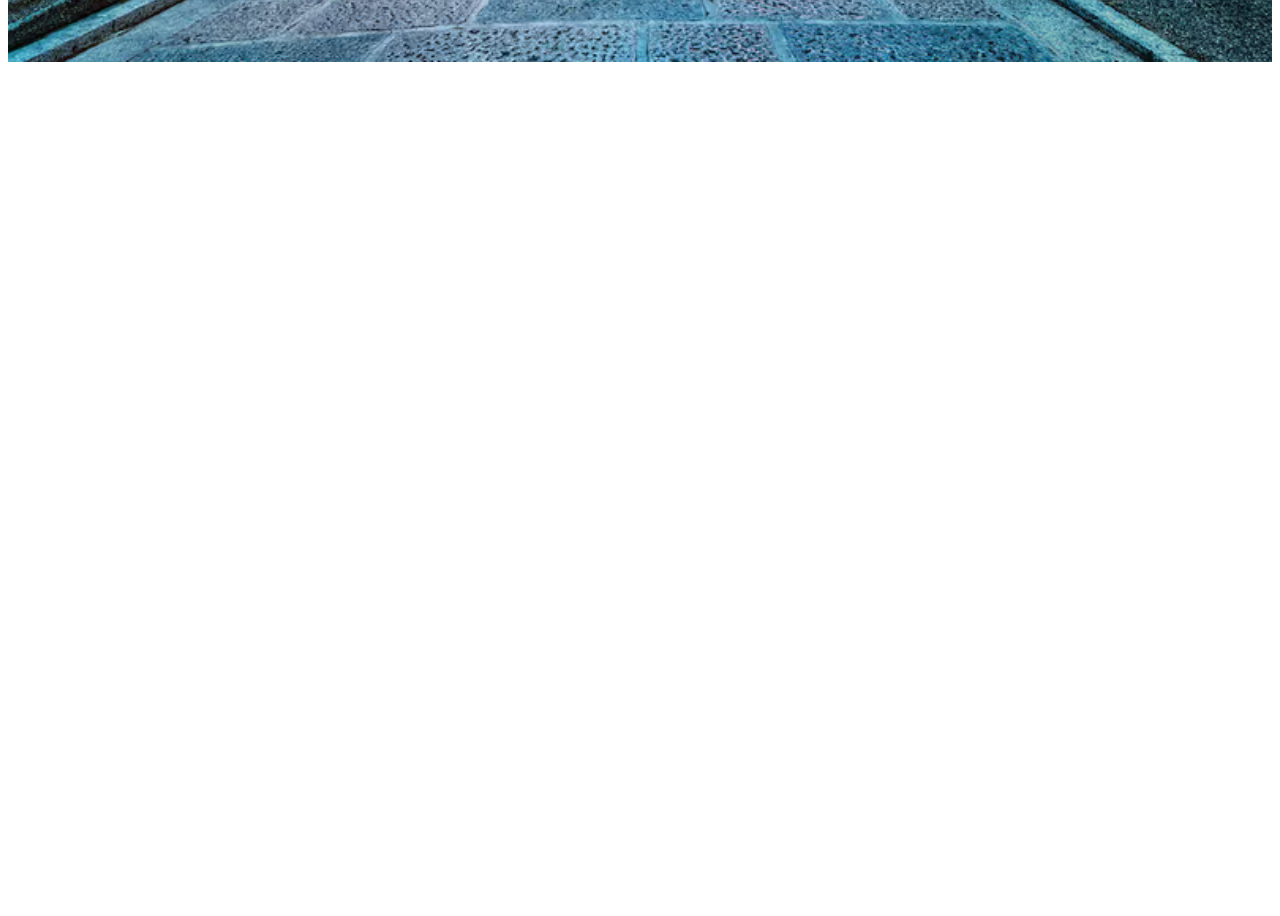
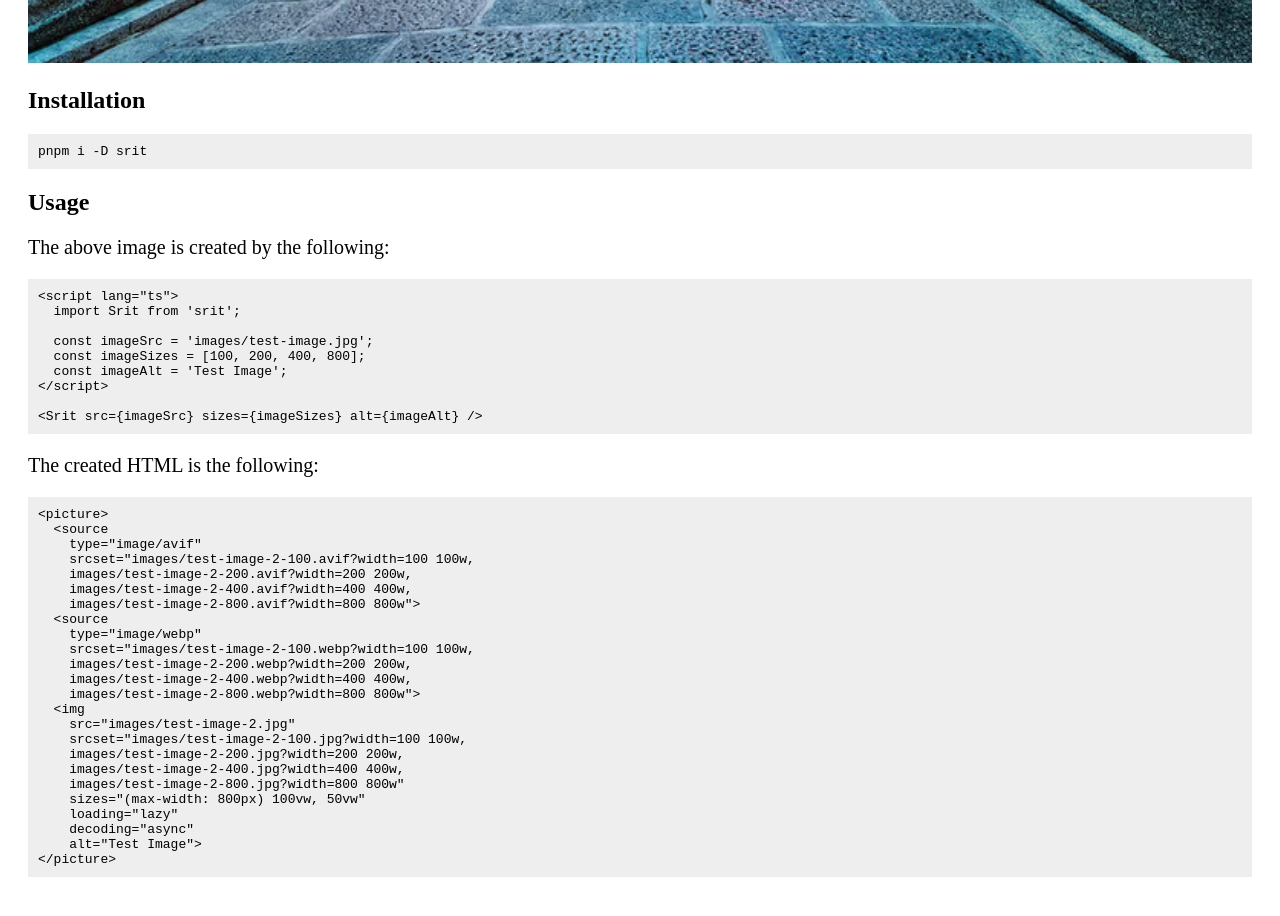
Before and after one commit to shinokada/srit, a SvelteKit app: page / in a window 1280 px wide. Shown: the part 860-1776 px from the top of the page. Before the commit the page ends 934 px from the top, so only its background shows below. Built offline with nearby package versions, Linux system fonts and the light colour scheme.

Commit message:
docs: update +page.svelte

```diff
--- a/src/routes/+page.svelte
+++ b/src/routes/+page.svelte
@@ -4,7 +4,71 @@
   const imageSizes = [100, 200, 400, 800];
   const imageAlt = 'Test Image';
 </script>
-
+<main>
 <h1>Srit: Svelte Responsive Image Tag</h1>
 
 <Srit src={imageSrc} sizes={imageSizes} alt={imageAlt} />
+
+<h2>Installation</h2>
+
+<pre><code>pnpm i -D srit</code></pre>
+
+<h2>Usage</h2>
+<p>The above image is created by the following:</p>
+
+<pre><code>&lt;script lang=&quot;ts&quot;&gt;
+  import Srit from 'srit';
+
+  const imageSrc = 'images/test-image.jpg';
+  const imageSizes = [100, 200, 400, 800];
+  const imageAlt = 'Test Image';
+&lt;/script&gt;
+
+&lt;Srit src=&#123;imageSrc&#125; sizes=&#123;imageSizes&#125; alt=&#123;imageAlt&#125; /&gt;
+</code></pre>
+
+
+<p>The created HTML is the following:</p>
+
+<pre><code>&lt;picture&gt;
+  &lt;source
+    type=&quot;image/avif&quot;
+    srcset=&quot;images/test-image-2-100.avif?width=100 100w,
+    images/test-image-2-200.avif?width=200 200w,
+    images/test-image-2-400.avif?width=400 400w,
+    images/test-image-2-800.avif?width=800 800w&quot;&gt;
+  &lt;source
+    type=&quot;image/webp&quot;
+    srcset=&quot;images/test-image-2-100.webp?width=100 100w,
+    images/test-image-2-200.webp?width=200 200w,
+    images/test-image-2-400.webp?width=400 400w,
+    images/test-image-2-800.webp?width=800 800w&quot;&gt;
+  &lt;img
+    src=&quot;images/test-image-2.jpg&quot;
+    srcset=&quot;images/test-image-2-100.jpg?width=100 100w,
+    images/test-image-2-200.jpg?width=200 200w,
+    images/test-image-2-400.jpg?width=400 400w,
+    images/test-image-2-800.jpg?width=800 800w&quot;
+    sizes=&quot;(max-width: 800px) 100vw, 50vw&quot;
+    loading=&quot;lazy&quot;
+    decoding=&quot;async&quot;
+    alt=&quot;Test Image&quot;&gt;
+&lt;/picture&gt;
+</code></pre>
+
+</main>
+
+<style>
+  main {
+    padding: 20px 20px 100px 20px;
+  }
+
+  p {
+    font-size: 20px;
+  }
+
+  pre{
+    background-color: #eee;
+    padding: 10px;
+  }
+</style>
```
